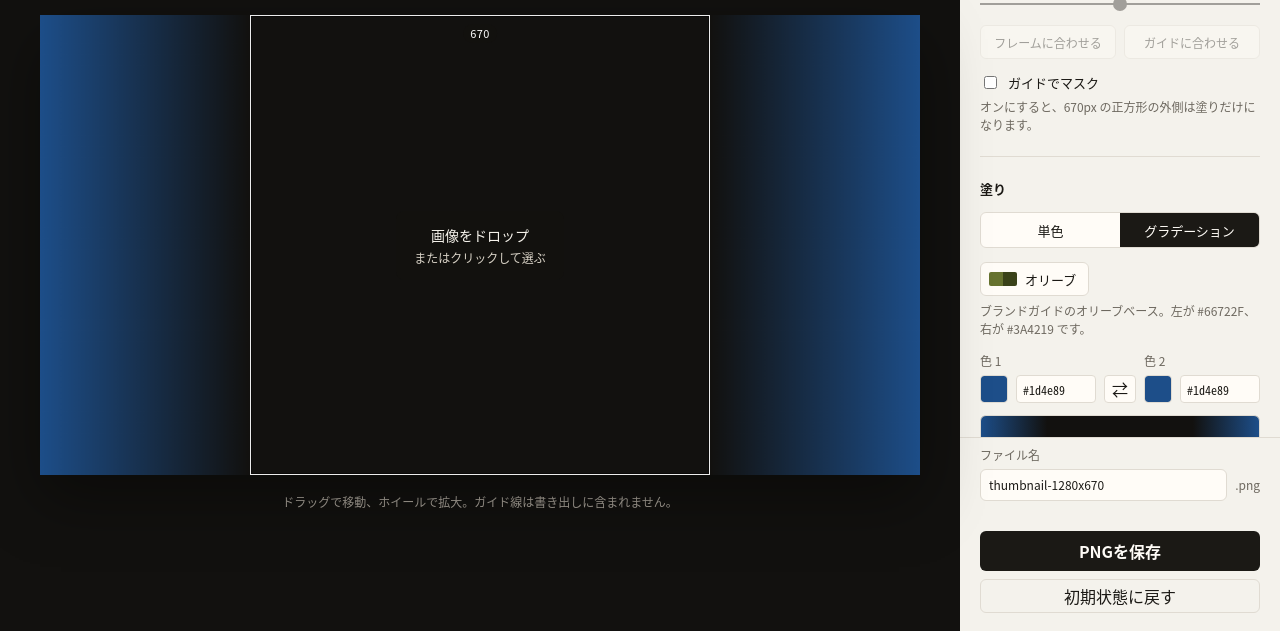
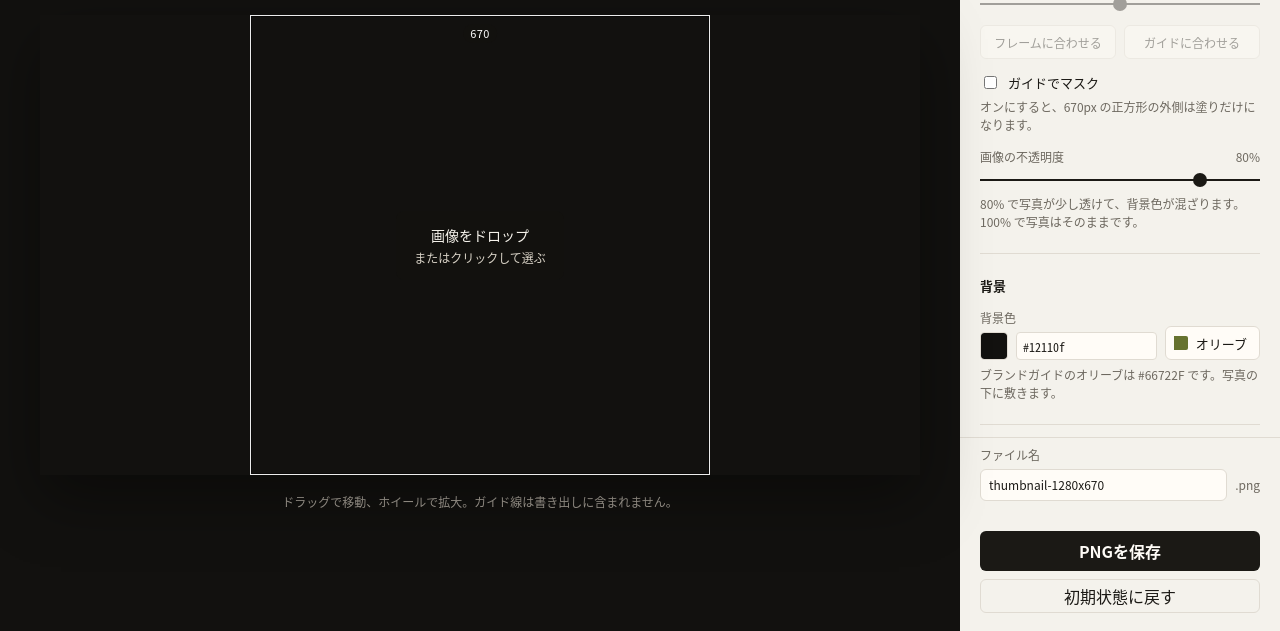
Before and after one commit to tamifuru-d/thumbnail_creator, a website built with Vite: page index.html in a window 1280 px wide. Shown: the part 169-800 px from the top of the page. Built offline with nearby package versions, Linux system fonts and the light colour scheme.

Commit message:
Set the opening gradient to 135 degrees and add a background color.
The pinch starts at 450px with full transparency, the photo starts at 80% opacity, and olive sets the ground to #66722F.

Co-authored-by: TamifuruD <tamifuru-d@users.noreply.github.com>

```diff
--- a/index.html
+++ b/index.html
@@ -60,6 +60,31 @@
               <span>ガイドでマスク</span>
             </label>
             <p class="help" id="mask-help"></p>
+
+            <div class="field-head">
+              <span>画像の不透明度</span>
+              <span id="image-opacity-readout">80%</span>
+            </div>
+            <input id="image-opacity" type="range" min="0" max="100" value="80" aria-label="画像の不透明度" />
+            <p class="help">80% で写真が少し透けて、背景色が混ざります。100% で写真はそのままです。</p>
+          </section>
+
+          <section class="section">
+            <h2>背景</h2>
+            <div class="bg-row">
+              <label class="color-field">
+                <span>背景色</span>
+                <input id="background" type="color" value="#12110f" />
+                <input id="hex-bg" class="hex" type="text" value="#12110f" spellcheck="false" maxlength="7" autocomplete="off" aria-label="背景色の16進数" />
+              </label>
+              <button type="button" id="preset-bg-olive" class="preset">
+                <span class="preset-chips" aria-hidden="true">
+                  <i style="background:#66722F"></i>
+                </span>
+                オリーブ
+              </button>
+            </div>
+            <p class="help">ブランドガイドのオリーブは #66722F です。写真の下に敷きます。</p>
           </section>
 
           <section class="section">
@@ -84,7 +109,7 @@
                 オリーブ
               </button>
             </div>
-            <p class="help">ブランドガイドのオリーブベース。左が #66722F、右が #3A4219 です。</p>
+            <p class="help">左が #66722F、右が #3A4219、背景も #66722F になります。</p>
 
             <div class="colors">
               <label class="color-field">
@@ -111,13 +136,14 @@
                 aria-label="グラデーションの角度"
                 aria-valuemin="0"
                 aria-valuemax="359"
-                aria-valuenow="90"
+                aria-valuenow="135"
+                style="--angle: 135deg"
               >
                 <span class="dial-rotor"></span>
               </div>
               <label class="angle-field">
                 <span>角度</span>
-                <input id="angle" type="number" value="90" step="1" inputmode="numeric" />
+                <input id="angle" type="number" value="135" step="1" inputmode="numeric" />
                 <span class="unit">°</span>
               </label>
               <p class="help" id="angle-help">90° で左が色1、右が色2です。両側から中央のガイドに向かって抜けます。角度は時計回りです。</p>
@@ -125,20 +151,20 @@
 
             <div class="field-head">
               <span>せり出し</span>
-              <span id="reach-readout">305px</span>
+              <span id="reach-readout">450px</span>
             </div>
-            <input id="reach" type="range" min="0" max="640" value="305" aria-label="せり出す長さ" />
+            <input id="reach" type="range" min="0" max="640" value="450" aria-label="せり出す長さ" />
             <label class="reach-field">
-              <input id="reach-px" type="number" min="0" max="640" value="305" step="1" inputmode="numeric" aria-label="せり出す長さ（px）" />
+              <input id="reach-px" type="number" min="0" max="640" value="450" step="1" inputmode="numeric" aria-label="せり出す長さ（px）" />
               <span>px</span>
             </label>
             <p class="help">90° では、端からこの長さまで色が入ります。305px でガイドの端です。</p>
 
             <div class="field-head">
               <span>透過率</span>
-              <span id="opacity-readout">0%</span>
+              <span id="opacity-readout">100%</span>
             </div>
-            <input id="opacity" type="range" min="0" max="100" value="0" aria-label="端の色の透過率" />
+            <input id="opacity" type="range" min="0" max="100" value="100" aria-label="端の色の透過率" />
             <p class="help">0% で端の色はそのまま、100% で色が消えます。</p>
           </section>
         </div>
--- a/src/draw.ts
+++ b/src/draw.ts
@@ -31,6 +31,10 @@ export interface Paint {
   strength: number
   /** How far the color reaches inward from each end, in px at 90°. */
   reach: number
+  /** Ground under the photo. Solid mode paints colorA instead. */
+  background: string
+  /** 0–1 opacity of the photo. 1 leaves the photo unchanged. */
+  imageOpacity: number
 }
 
 export function drawFrame(
@@ -42,12 +46,13 @@ export function drawFrame(
 ): void {
   ctx.save()
   ctx.clearRect(0, 0, FRAME_W, FRAME_H)
-  ctx.fillStyle = paint.mode === 'solid' ? paint.colorA : FRAME_BASE
+  ctx.fillStyle = paint.mode === 'solid' ? paint.colorA : paint.background
   ctx.fillRect(0, 0, FRAME_W, FRAME_H)
 
-  if (image) {
+  if (image && paint.imageOpacity > 0) {
     const rect = imageRect(image.width, image.height, view)
     ctx.save()
+    ctx.globalAlpha = Math.min(1, Math.max(0, paint.imageOpacity))
     if (maskToGuide) {
       const guide = guideRect()
       ctx.beginPath()
--- a/src/main.ts
+++ b/src/main.ts
@@ -9,7 +9,6 @@ import {
   guideCoverView,
   guideRect,
   normalizeDegrees,
-  REACH_GUIDE,
   REACH_MAX,
   clampReach,
   pinchStops,
@@ -33,6 +32,8 @@ interface EditorState {
   angle: number
   strength: number
   reach: number
+  background: string
+  imageOpacity: number
   saveName: string
 }
 
@@ -40,9 +41,11 @@ const DEFAULT_PAINT = {
   mode: 'gradient' as const,
   colorA: '#1d4e89',
   colorB: '#1d4e89',
-  angle: 90,
-  strength: 1,
-  reach: REACH_GUIDE,
+  angle: 135,
+  strength: 0,
+  reach: 450,
+  background: FRAME_BASE,
+  imageOpacity: 0.8,
 }
 
 const state: EditorState = {
@@ -87,6 +90,11 @@ const reachReadout = document.querySelector<HTMLElement>('#reach-readout')!
 const opacityInput = document.querySelector<HTMLInputElement>('#opacity')!
 const opacityReadout = document.querySelector<HTMLElement>('#opacity-readout')!
 const status = document.querySelector<HTMLElement>('#status')!
+const imageOpacityInput = document.querySelector<HTMLInputElement>('#image-opacity')!
+const imageOpacityReadout = document.querySelector<HTMLElement>('#image-opacity-readout')!
+const backgroundInput = document.querySelector<HTMLInputElement>('#background')!
+const hexBg = document.querySelector<HTMLInputElement>('#hex-bg')!
+const presetBgOlive = document.querySelector<HTMLButtonElement>('#preset-bg-olive')!
 const presetOlive = document.querySelector<HTMLButtonElement>('#preset-olive')!
 const saveNameInput = document.querySelector<HTMLInputElement>('#save-name')!
 const exportButton = document.querySelector<HTMLButtonElement>('#export')!
@@ -184,13 +192,30 @@ reachPxInput.addEventListener('input', () => {
   render({ skipReach: true })
 })
 reachPxInput.addEventListener('blur', () => {
-  if (!Number.isFinite(Number(reachPxInput.value))) state.reach = REACH_GUIDE
+  if (!Number.isFinite(Number(reachPxInput.value))) state.reach = DEFAULT_PAINT.reach
   render()
 })
 
 opacityInput.addEventListener('input', () => {
   state.strength = 1 - Number(opacityInput.value) / 100
   render({ skipOpacity: true })
+})
+
+imageOpacityInput.addEventListener('input', () => {
+  state.imageOpacity = Number(imageOpacityInput.value) / 100
+  render({ skipImageOpacity: true })
+})
+
+backgroundInput.addEventListener('input', () => setBackground(backgroundInput.value))
+hexBg.addEventListener('input', () => {
+  const next = hexBg.value.startsWith('#') ? hexBg.value : `#${hexBg.value}`
+  if (!HEX.test(next)) return
+  setBackground(next)
+})
+hexBg.addEventListener('blur', () => { hexBg.value = state.background })
+
+presetBgOlive.addEventListener('click', () => {
+  setBackground(OLIVE_PRESET.background)
 })
 
 presetOlive.addEventListener('click', () => {
@@ -200,7 +225,7 @@ presetOlive.addEventListener('click', () => {
   state.angle = OLIVE_PRESET.angle
   state.strength = OLIVE_PRESET.strength
   state.reach = OLIVE_PRESET.reach
-  render()
+  setBackground(OLIVE_PRESET.background)
 })
 
 saveNameInput.addEventListener('input', () => {
@@ -335,6 +360,12 @@ function setColor(which: 'A' | 'B', value: string) {
   render()
 }
 
+function setBackground(value: string) {
+  if (!HEX.test(value)) return
+  state.background = value.toLowerCase()
+  render()
+}
+
 function setHex(which: 'A' | 'B', value: string) {
   const next = value.startsWith('#') ? value : `#${value}`
   if (!HEX.test(next)) return
@@ -388,10 +419,12 @@ function paint(): Paint {
     angle: state.angle,
     strength: state.strength,
     reach: state.reach,
+    background: state.background,
+    imageOpacity: state.imageOpacity,
   }
 }
 
-function render(flags: { skipScale?: boolean; skipAngle?: boolean; skipReach?: boolean; skipOpacity?: boolean } = {}) {
+function render(flags: { skipScale?: boolean; skipAngle?: boolean; skipReach?: boolean; skipOpacity?: boolean; skipImageOpacity?: boolean } = {}) {
   const canvas = view
   const dpr = Math.min(2, window.devicePixelRatio || 1)
   const width = Math.round(FRAME_W * dpr)
@@ -444,7 +477,7 @@ function render(flags: { skipScale?: boolean; skipAngle?: boolean; skipReach?: b
 
   const { start, end } = pinchStops(state.reach)
   const edge = gradient ? state.strength : 1
-  swatch.style.backgroundColor = gradient ? FRAME_BASE : state.colorA
+  swatch.style.backgroundColor = gradient ? state.background : state.colorA
   swatch.style.backgroundImage = gradient
     ? `linear-gradient(${state.angle}deg, ${withAlpha(state.colorA, edge)} 0%, ${withAlpha(state.colorA, 0)} ${start * 100}%, ${withAlpha(state.colorB, 0)} ${end * 100}%, ${withAlpha(state.colorB, edge)} 100%)`
     : 'none'
@@ -464,6 +497,14 @@ function render(flags: { skipScale?: boolean; skipAngle?: boolean; skipReach?: b
   opacityInput.disabled = !gradient
   if (!flags.skipOpacity) opacityInput.value = String(Math.round((1 - state.strength) * 100))
   opacityReadout.textContent = `${Math.round((1 - state.strength) * 100)}%`
+
+  if (!flags.skipImageOpacity) imageOpacityInput.value = String(Math.round(state.imageOpacity * 100))
+  imageOpacityReadout.textContent = `${Math.round(state.imageOpacity * 100)}%`
+  backgroundInput.value = state.background
+  if (document.activeElement !== hexBg) hexBg.value = state.background
+  const bgOlive = state.background === OLIVE_PRESET.background
+  presetBgOlive.classList.toggle('is-selected', bgOlive)
+  presetBgOlive.setAttribute('aria-pressed', bgOlive ? 'true' : 'false')
 
   const olive =
     state.mode === OLIVE_PRESET.mode &&
--- a/src/presets.ts
+++ b/src/presets.ts
@@ -7,18 +7,20 @@ export interface PaintPreset {
   angle: number
   strength: number
   reach: number
+  background: string
 }
 
 // ブランドガイド（TamifuruD）のオリーブベース。
 // role-base olive #66722F、role-coord-dark olive-deep #3A4219。
-// せり出し 305px は、90° でガイドの端に届く長さ。
+// 背景は role-base のオリーブ。せり出し 450px、角度 135°、透過率 100%。
 export const OLIVE_PRESET: PaintPreset = {
   id: 'olive',
   label: 'オリーブ',
   mode: 'gradient',
   colorA: '#66722f',
   colorB: '#3a4219',
-  angle: 90,
-  strength: 1,
-  reach: 305,
+  angle: 135,
+  strength: 0,
+  reach: 450,
+  background: '#66722f',
 }
--- a/src/style.css
+++ b/src/style.css
@@ -366,6 +366,15 @@ button:disabled {
   outline-offset: -2px;
 }
 
+.bg-row {
+  display: flex;
+  align-items: end;
+  gap: 8px;
+}
+
+.bg-row .color-field { flex: 1; }
+.bg-row .preset { margin-bottom: 0; }
+
 .presets {
   display: flex;
   flex-wrap: wrap;
```
Also changed, not shown: test/filename.test.ts (+4 -3 lines), README.md.
